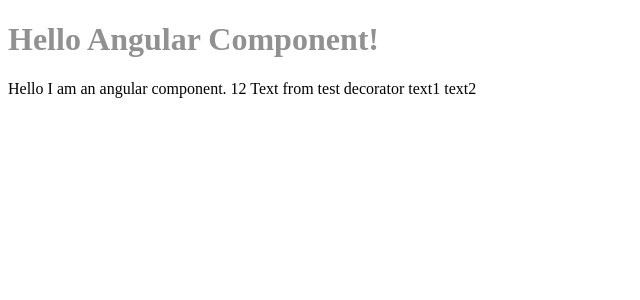
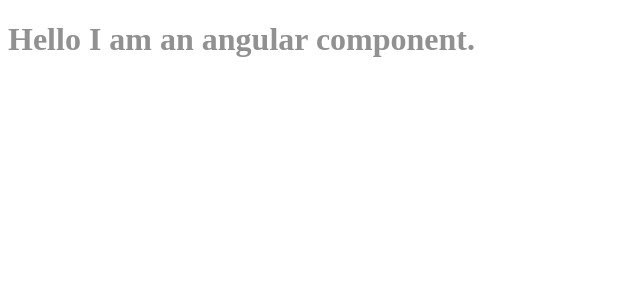
Before and after one commit to bigmonte/CASNgFrontend, an Angular app in the folder src/cas-frontend/: page / in a window 1280 px wide. Shown: the top 300 px of the page, without its empty margins (0-640 px from the left). Built offline with nearby package versions, Linux system fonts and the light colour scheme.

Commit message:
Removed testing decorator code

```diff
--- a/src/cas-frontend/src/app/app.component.html
+++ b/src/cas-frontend/src/app/app.component.html
@@ -1,3 +1,2 @@
 
-<h1 class="title">Hello Angular Component!</h1>
-{{title}} {{generateNumber()}} {{testDecoratorName}}
+<h1 class="title">{{title}}</h1>
--- a/src/cas-frontend/src/app/app.component.ts
+++ b/src/cas-frontend/src/app/app.component.ts
@@ -1,22 +1,5 @@
 import { Component } from '@angular/core'
 
-function TestDecorator (text) {
-  name: 'A simple test decorator'
-    return (component) => {
-      component.data = text;
-      component.meta = {
-      prop1: 'text1',
-      prop2: 'text2'
-    }
-    console.log(text)
-    console.log(component.meta.prop1)
-    console.log(component.meta.prop2)
-  }
-}
-
-@TestDecorator({
-  text: 'Text from test decorator'
-})
 @Component({
   selector: 'app-root',
   templateUrl: 'app.component.html',
@@ -25,8 +8,4 @@
 
 export class AppComponent {
   title = 'Hello I am an angular component.'
-  testDecoratorName = `${AppComponent.data.text} ${AppComponent['meta'].prop1} ${AppComponent['meta'].prop2}`;
-  generateNumber () {
-    return 12
-  }
 }
```
